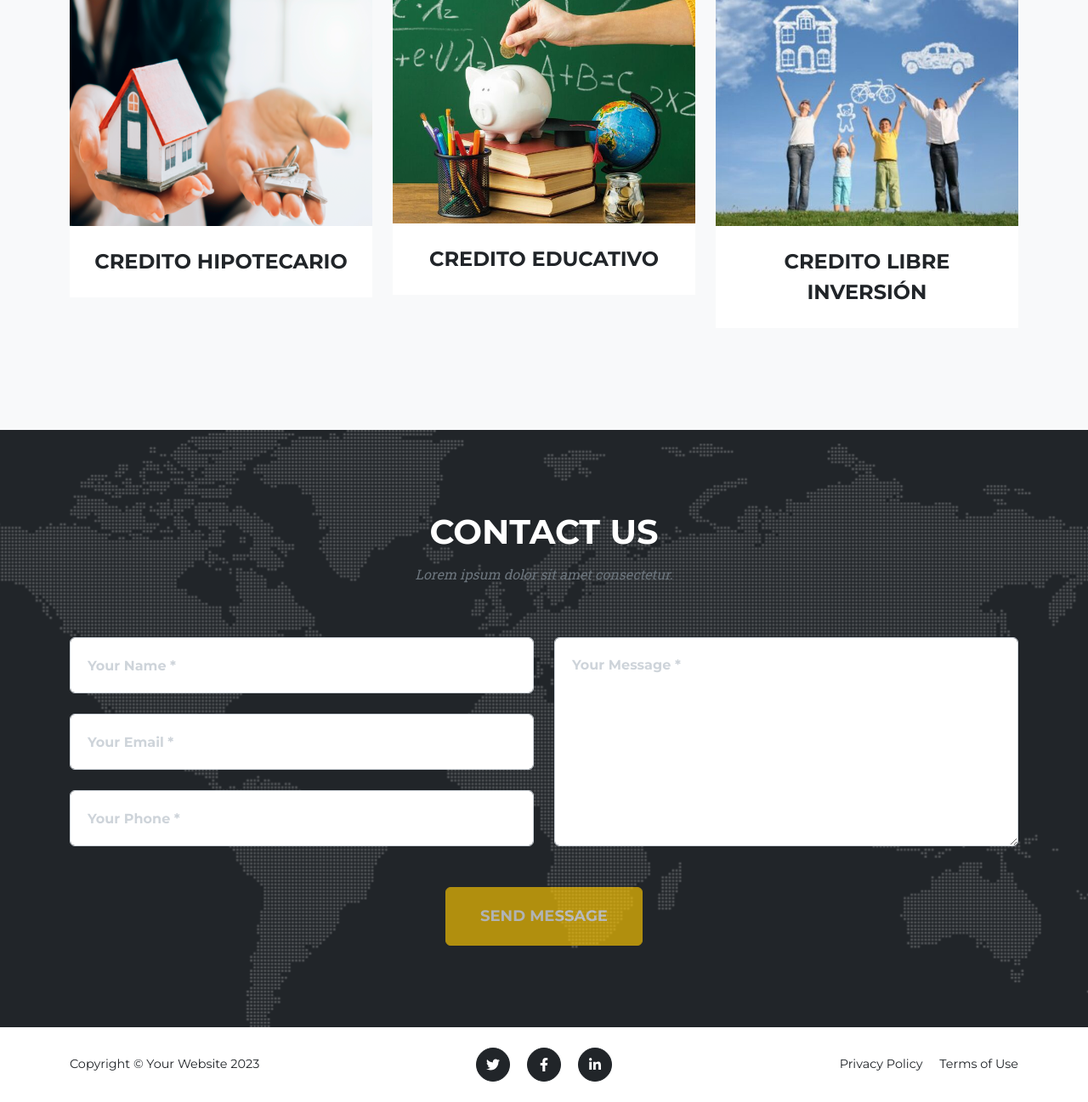
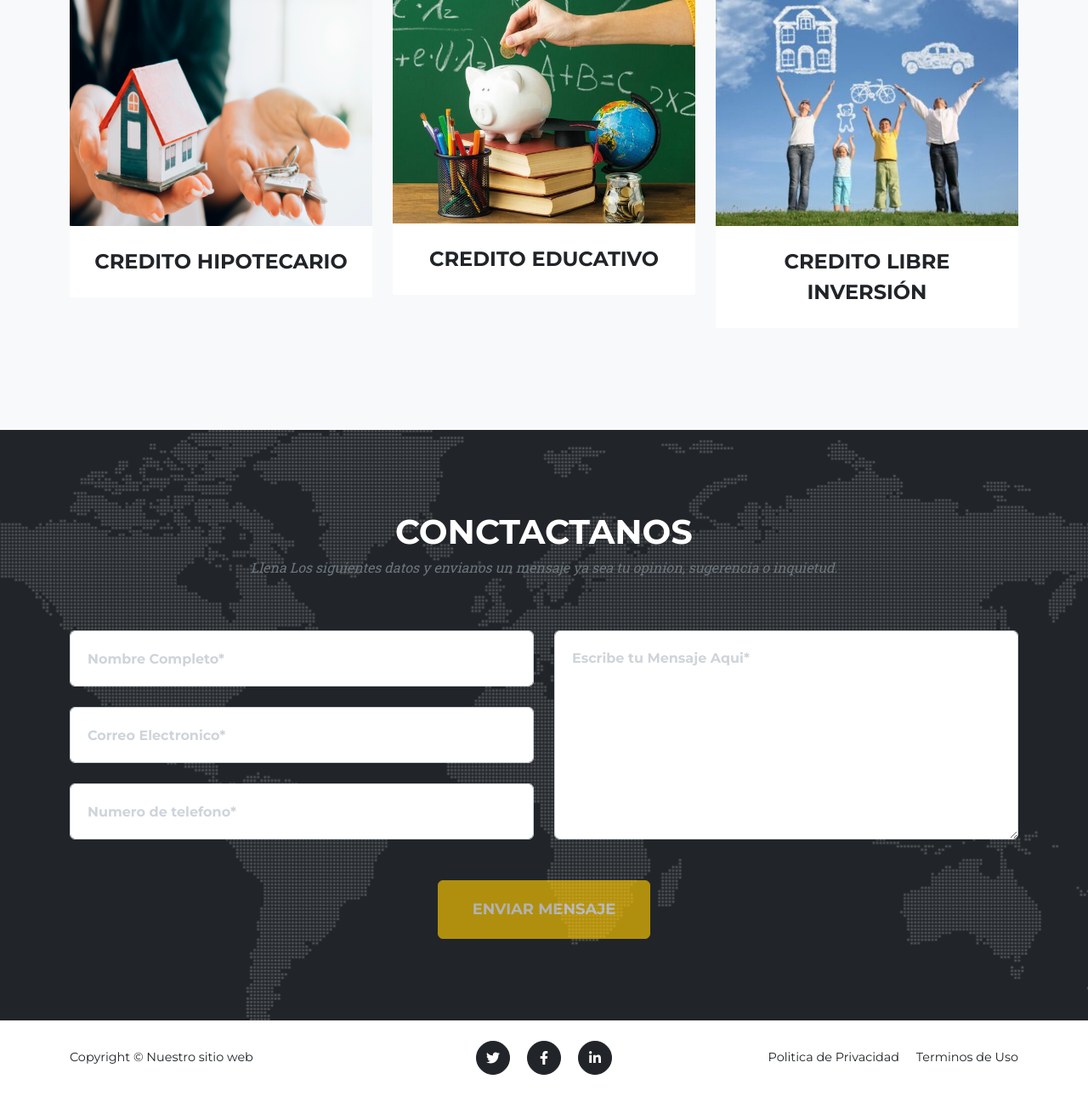
Before and after one commit to Alet2003/PROYECTNOMINA, a Flask app: page / in a window 1280 px wide. Shown: the part 1600-2897 px from the top of the page at 85% size. After the commit the page ends 2865 px from the top, so only its background shows below. Run offline with Flask 3, Linux system fonts and the light colour scheme; some libraries are stand-ins or nearby versions.

Commit message:
traducciones

```diff
--- a/src/Model/descuentos.py
+++ b/src/Model/descuentos.py
@@ -1,3 +1,4 @@
+
 from config.db import db, app, ma
 
 class Descuentos(db.Model):
--- a/src/config/templates/index.html
+++ b/src/config/templates/index.html
@@ -125,8 +125,8 @@
     <section class="page-section" id="contact">
         <div class="container">
             <div class="text-center">
-                <h2 class="section-heading text-uppercase">Contact Us</h2>
-                <h3 class="section-subheading text-muted">Lorem ipsum dolor sit amet consectetur.</h3>
+                <h1 class="section-heading text-uppercase">Conctactanos</h1>
+                <h3 class="section-subheading text-muted">Llena Los siguientes datos y envianos un mensaje ya sea tu opinion, sugerencia o inquietud.</h3>
             </div>
             <!-- * * * * * * * * * * * * * * *-->
             <!-- * * SB Forms Contact Form * *-->
@@ -140,31 +140,31 @@
                     <div class="col-md-6">
                         <div class="form-group">
                             <!-- Name input-->
-                            <input class="form-control" id="name" type="text" placeholder="Your Name *"
+                            <input class="form-control" id="name" type="text" placeholder="Nombre Completo*"
                                 data-sb-validations="required" />
-                            <div class="invalid-feedback" data-sb-feedback="name:required">A name is required.</div>
+                            <div class="invalid-feedback" data-sb-feedback="name:required">Este Campo es obligatorio.</div>
                         </div>
                         <div class="form-group">
                             <!-- Email address input-->
-                            <input class="form-control" id="email" type="email" placeholder="Your Email *"
+                            <input class="form-control" id="email" type="email" placeholder="Correo Electronico*"
                                 data-sb-validations="required,email" />
-                            <div class="invalid-feedback" data-sb-feedback="email:required">An email is required.</div>
-                            <div class="invalid-feedback" data-sb-feedback="email:email">Email is not valid.</div>
+                            <div class="invalid-feedback" data-sb-feedback="email:required">Este Campo es obligatorio.</div>
+                            <div class="invalid-feedback" data-sb-feedback="email:email">El Email no es valido.</div>
                         </div>
                         <div class="form-group mb-md-0">
                             <!-- Phone number input-->
-                            <input class="form-control" id="phone" type="tel" placeholder="Your Phone *"
+                            <input class="form-control" id="phone" type="tel" placeholder="Numero de telefono*"
                                 data-sb-validations="required" />
-                            <div class="invalid-feedback" data-sb-feedback="phone:required">A phone number is required.
+                            <div class="invalid-feedback" data-sb-feedback="phone:required">Este Campo es obligatorio.
                             </div>
                         </div>
                     </div>
                     <div class="col-md-6">
                         <div class="form-group form-group-textarea mb-md-0">
                             <!-- Message input-->
-                            <textarea class="form-control" id="message" placeholder="Your Message *"
+                            <textarea class="form-control" id="message" placeholder="Escribe tu Mensaje Aqui*"
                                 data-sb-validations="required"></textarea>
-                            <div class="invalid-feedback" data-sb-feedback="message:required">A message is required.
+                            <div class="invalid-feedback" data-sb-feedback="message:required">Este Campo es obligatorio.
                             </div>
                         </div>
                     </div>
@@ -175,8 +175,7 @@
                 <!-- has successfully submitted-->
                 <div class="d-none" id="submitSuccessMessage">
                     <div class="text-center text-white mb-3">
-                        <div class="fw-bolder">Form submission successful!</div>
-                        To activate this form, sign up at
+                        <div class="fw-bolder">Tu Mensaje fue enviado con exito!</div>
                         <br />
                         <a
                             href="https://startbootstrap.com/solution/contact-forms">https://startbootstrap.com/solution/contact-forms</a>
@@ -187,11 +186,11 @@
                 <!-- This is what your users will see when there is-->
                 <!-- an error submitting the form-->
                 <div class="d-none" id="submitErrorMessage">
-                    <div class="text-center text-danger mb-3">Error sending message!</div>
+                    <div class="text-center text-danger mb-3">Error no se envio el Mensaje!</div>
                 </div>
                 <!-- Submit Button-->
                 <div class="text-center"><button class="btn btn-primary btn-xl text-uppercase disabled"
-                        id="submitButton" type="submit">Send Message</button></div>
+                        id="submitButton" type="submit">Enviar Mensaje</button></div>
             </form>
         </div>
     </section>
@@ -199,7 +198,7 @@
     <footer class="footer py-4">
         <div class="container">
             <div class="row align-items-center">
-                <div class="col-lg-4 text-lg-start">Copyright &copy; Your Website 2023</div>
+                <div class="col-lg-4 text-lg-start">Copyright &copy; Nuestro sitio web</div>
                 <div class="col-lg-4 my-3 my-lg-0">
                     <a class="btn btn-dark btn-social mx-2" href="#!" aria-label="Twitter"><i
                             class="fab fa-twitter"></i></a>
@@ -209,8 +208,8 @@
                             class="fab fa-linkedin-in"></i></a>
                 </div>
                 <div class="col-lg-4 text-lg-end">
-                    <a class="link-dark text-decoration-none me-3" href="#!">Privacy Policy</a>
-                    <a class="link-dark text-decoration-none" href="#!">Terms of Use</a>
+                    <a class="link-dark text-decoration-none me-3" href="#!">Politica de Privacidad</a>
+                    <a class="link-dark text-decoration-none" href="#!">Terminos de Uso</a>
                 </div>
             </div>
         </div>
@@ -227,28 +226,22 @@
                         <div class="col-lg-8">
                             <div class="modal-body">
                                 <!-- Project details-->
-                                <h2 class="text-uppercase">Project Name</h2>
-                                <p class="item-intro text-muted">Lorem ipsum dolor sit amet consectetur.</p>
-                                <img class="img-fluid d-block mx-auto" src="./../static/assets/img/portfolio/1.jpg"
+                                <h2 class="text-uppercase">Credito Hipotecario</h2>
+                                <p class="item-intro text-muted"></p>
+                                <img class="img-fluid d-block mx-auto" src="./../static/assets/img/portfolio/Que_es_y_como_funciona_un_credito_hipotecario.png"
                                     alt="..." />
-                                <p>Use this area to describe your project. Lorem ipsum dolor sit amet, consectetur
-                                    adipisicing elit. Est blanditiis dolorem culpa incidunt minus dignissimos deserunt
-                                    repellat aperiam quasi sunt officia expedita beatae cupiditate, maiores repudiandae,
-                                    nostrum, reiciendis facere nemo!</p>
+                                <p>Bienvenido a el credito hipotecario,
+                                    donde convertir tus sueños de tener una vivienda propia
+                                    en realidad es nuestra misión. Nuestro crédito hipotecario
+                                    es la solución financiera que necesitas para adquirir
+                                    la casa de tus sueños o realizar mejoras en tu propiedad actual.</p>
                                 <ul class="list-inline">
-                                    <li>
-                                        <strong>Client:</strong>
-                                        Threads
-                                    </li>
-                                    <li>
-                                        <strong>Category:</strong>
-                                        Illustration
-                                    </li>
+
                                 </ul>
                                 <button class="btn btn-primary btn-xl text-uppercase" data-bs-dismiss="modal"
                                     type="button">
                                     <i class="fas fa-xmark me-1"></i>
-                                    Close Project
+                                    Ir al Prestamo
                                 </button>
                             </div>
                         </div>
```
